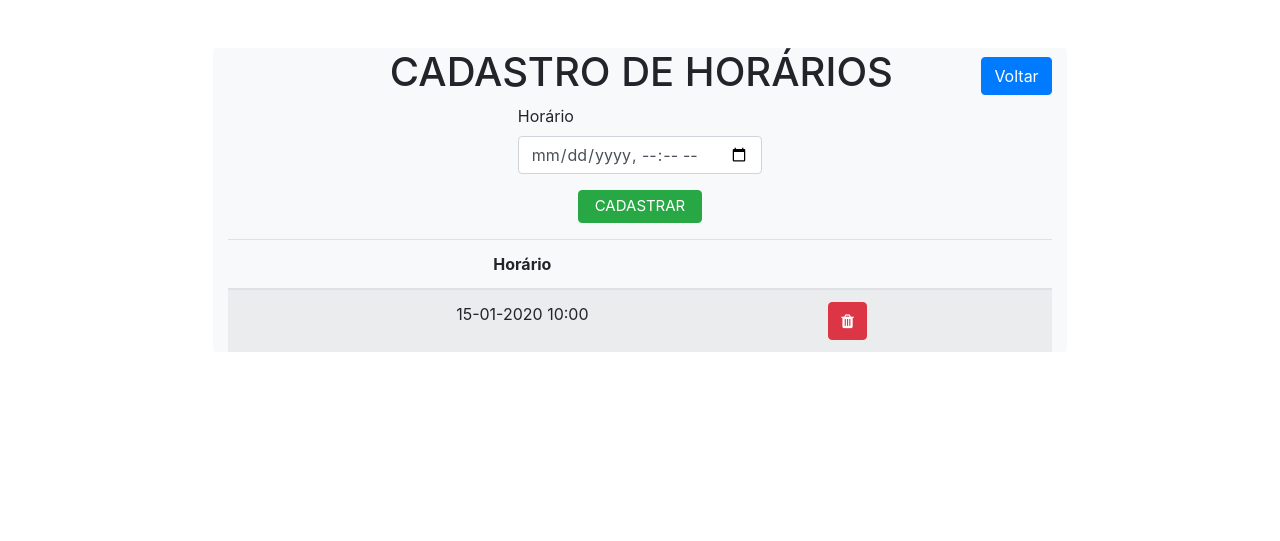
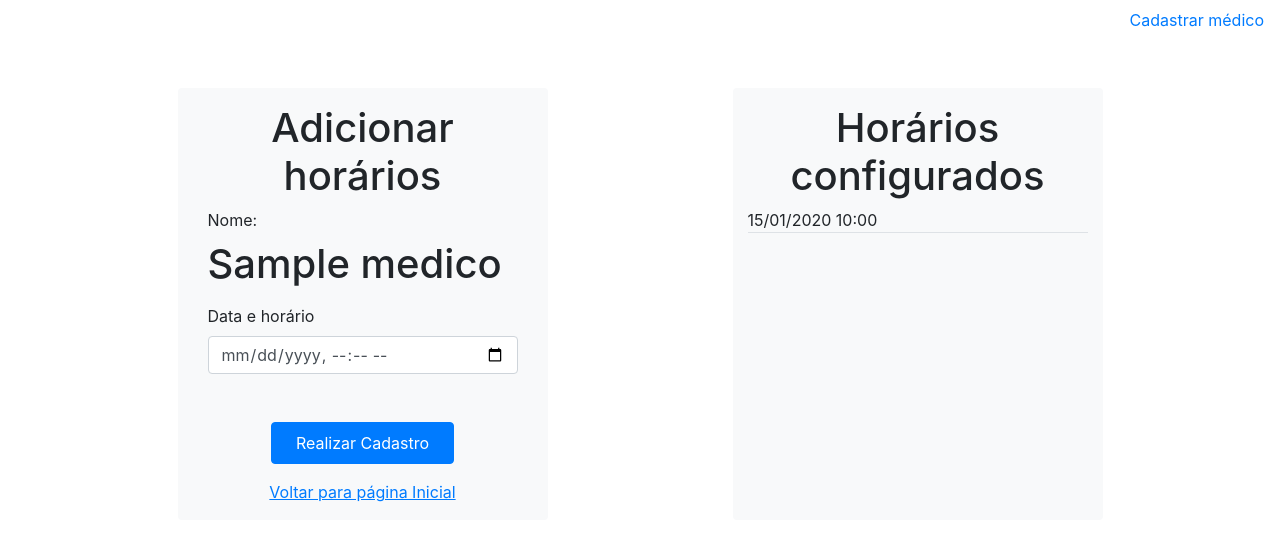
Before and after one commit to JPWALLY2/teste_FacilConsulta, a PHP site: page /cad_hor.php?id=1 in a window 1280 px wide. Shown: the top 541 px of the page. Run offline with PHP 8.4, Linux system fonts and the light colour scheme; tables that the repository leaves empty hold one stand-in row (values such as "Sample post"); a stand-in replaces the project's code that opens the database connection.

Commit message:
Médicos e seus respectivos horários

```diff
--- a/src/controller/horarioController/agendar_hor.php
+++ b/src/controller/horarioController/agendar_hor.php
@@ -20,11 +20,11 @@ $id = filter_input(INPUT_GET, 'id', FILTER_SANITIZE_NUMBER_INT);
 
     if($horario == 0 ){
       //variavel global
-      $_SESSION['msg'] = "<p class='alert-success py-2 text-center font-weight-bold'>Horário agendado com sucesso!</p>";
+      // $_SESSION['msg'] = "<p class='alert-success py-2 text-center font-weight-bold'>Horário agendado com sucesso!</p>";
       $horario_agendado = 1;
     }else{
       //variavel global
-      $_SESSION['msg'] = "<p class='alert-success py-2 text-center font-weight-bold'>Horário liberado para o agendamento</p>";
+      // $_SESSION['msg'] = "<p class='alert-success py-2 text-center font-weight-bold'>Horário liberado para o agendamento</p>";
       $horario_agendado = 0;
     }
 
--- a/src/controller/horarioController/cadastro_hor.php
+++ b/src/controller/horarioController/cadastro_hor.php
@@ -27,14 +27,14 @@ if($cadastrar){
             //se executou com sucesso
             if($insert_hor->execute()){
                 //variavel global
-                $_SESSION['msg'] = "<p class='alert-success py-2 text-center font-weight-bold'>Horário do Médico cadastrado com sucesso!</p>";
+                // $_SESSION['msg'] = "<p class='alert-success py-2 text-center font-weight-bold'>Horário do Médico cadastrado com sucesso!</p>";
                 //redirecionamento
                 header("Location: ../../view/cad_hor.php?id=$id_medicos");
 
 
             }else{
                 //variavel global
-                $_SESSION['msg'] = "<p class='alert-danger py-2 text-center font-weight-bold' >Falha ao Cadastrar o Horário do Médico</p>";
+                // $_SESSION['msg'] = "<p class='alert-danger py-2 text-center font-weight-bold' >Falha ao Cadastrar o Horário do Médico</p>";
                 // //redirecionamento
                 header("Location: ../../view/cad_hor.php");
             }
--- a/src/controller/horarioController/excluir_hor.php
+++ b/src/controller/horarioController/excluir_hor.php
@@ -38,17 +38,17 @@ if(!empty($id)){
 
         if($exclusao->execute()){
             //variavel global
-            $_SESSION['msg'] = "<p class='alert-success py-2 text-center font-weight-bold'>Horario do Médico excluído com sucesso!</p>";
+            // $_SESSION['msg'] = "<p class='alert-success py-2 text-center font-weight-bold'>Horario do Médico excluído com sucesso!</p>";
             //redirecionamento
             header("Location: ../../view/cad_hor.php?id=$idM");
         }
     }else{
-        $_SESSION['msg'] = "<p class='alert-danger py-2 text-center font-weight-bold'>Erro ao excluir, o horário está agendado</p>";
+        // $_SESSION['msg'] = "<p class='alert-danger py-2 text-center font-weight-bold'>Erro ao excluir, o horário está agendado</p>";
         header("Location: ../../view/cad_hor.php?id=$idM");
     }
 
 
 }else{
-	$_SESSION['msg'] = "<p class='alert-danger py-2 text-center font-weight-bold'>É necessário selecionar um horário</p>";
+	// $_SESSION['msg'] = "<p class='alert-danger py-2 text-center font-weight-bold'>É necessário selecionar um horário</p>";
 	header("Location: ../../view/cad_hor.php?id=$idM");
 }
--- a/src/view/alt_med.php
+++ b/src/view/alt_med.php
@@ -37,7 +37,7 @@ $id = filter_input(INPUT_GET, 'id', FILTER_SANITIZE_NUMBER_INT);
     ?>
 <body">
 <nav class="navbar d-flex justify-content-end">
-    <a href="cad_med.php" role="button" class="anav rounded m-1" title="Cadastar Médico">Cadastrar médico</a>
+    <a href="cad_med.php" role="button" class="anav rounded ml-auto" title="Cadastar Médico">Cadastrar médico</a>
     </nav>
 <div class=" div1 container col-lg-4 rounded mt-5">
     <h1 class="h1div1 text-center pt-3">Editar de médico</h1>
--- a/src/view/cad_hor.php
+++ b/src/view/cad_hor.php
@@ -14,30 +14,17 @@ $id = filter_input(INPUT_GET, 'id', FILTER_SANITIZE_NUMBER_INT);
     <link rel="stylesheet" href="https://cdn.jsdelivr.net/npm/bootstrap@4.5.3/dist/css/bootstrap.min.css"
     integrity="sha384-TX8t27EcRE3e/ihU7zmQxVncDAy5uIKz4rEkgIXeMed4M0jlfIDPvg6uqKI2xXr2" crossorigin="anonymous">
     <link rel="stylesheet" href="https://maxcdn.bootstrapcdn.com/font-awesome/4.7.0/css/font-awesome.min.css">
+    <link rel="stylesheet" type="text/css" href="../model/css/style.css" />
     <title>Cadastro de Horários </title>
-    <script
-	src="https://code.jquery.com/jquery-3.3.1.js"
-	integrity="sha256-2Kok7MbOyxpgUVvAk/HJ2jigOSYS2auK4Pfzbm7uH60="
-    crossorigin="anonymous">
-    </script>
 </head>
-<body>
-<div class="container bg-light col-lg-8 rounded mt-5">
-<div class="row">
-    <div class="col-10">
-    <h1 class="text-uppercase text-center" style="margin-left: 145px;">Cadastro de Horários</h1>
-    </div>
-    <div class="col-2 align-self-center d-flex justify-content-end">
-    <a href="index.php" role="button" class="btn btn-primary" title="Voltar">Voltar</a>
-    </div>
-</div>
-    <?php
-    //se a variavel global existir
-     if(isset($_SESSION['msg'])){
-         //exibe a variavel local e destroi
-        echo $_SESSION['msg'];
-        unset($_SESSION['msg']);
-    }
+<?php
+    // //se a variavel global existir
+    //  if(isset($_SESSION['msg'])){
+    //      //exibe a variavel local e destroi
+
+    //     echo $_SESSION['msg'];
+    //     unset($_SESSION['msg']);
+    // }
     //SQL para selecionar o registro
     $result_med = "SELECT * FROM medicos WHERE id=$id";
     //Prepara uma instrução para execução e retorna um objeto de instrução
@@ -52,44 +39,67 @@ $id = filter_input(INPUT_GET, 'id', FILTER_SANITIZE_NUMBER_INT);
     $result_hor = "SELECT * FROM horarios WHERE id_medicos=$id ORDER BY id ASC";
      $resultado_hor = $conn->prepare($result_hor);
      $resultado_hor->execute();
+
     ?>
-    <!-- <form method="POST" action="#"> -->
+<body>
+    <nav class="navbar d-flex justify-content-around">
+        <a href="cad_med.php" role="button" class=" ml-auto anav rounded" title="Cadastar Médico">Cadastrar médico</a>
+    </nav>
+
+<div class="container d-flex">
+<div class="container bg-light col-4 rounded mt-5 bg1">
+<h1 class="h1div1 text-center pt-3">Adicionar horários</h1>
+
     <form method="POST" action="../controller/horarioController/cadastro_hor.php">
-    <div class="container col-4">
+    <div class="container col-12">
 
         <div class="form-group">
+        <label>Nome:</label>
+        <h1 class="h1div1"><?php if(isset($med['nome'])){ echo $med['nome']; } ?></h1>
+        </div>
+        <div class="form-group">
         <input type="hidden" name="id" value="<?php if(isset($med['id'])){ echo $med['id']; } ?>">
-        <label>Horário</label>
-        <input  class="form-control" placeholder="horario" name="horario" type="datetime-local" required>
+        <label>Data e horário</label>
+        <input  class="form-control" name="horario" type="datetime-local" required>
         </div>
     </div>
-        <div class="d-flex justify-content-center">
-        <input class="btn btn-success py-1 px-3 mb-3 text-uppercase" style="font-size: 15px;" type="submit" name="cadastrar" value="Cadastrar">
-        </div>
+    <div class="d-flex justify-content-center mt-5">
+        <input class="b btn btn-primary py-2 px-4" type="submit" name="cadastrar" value="Realizar Cadastro">
+    </div>
+    <div class="text-center mt-3 pb-3">
+    <a href="index.php" class="voltar" role="button" title="Voltar"><u> Voltar para página Inicial</u></a>
+    </div>
+</div>
     </form>
+    <div class="container bg-light col-4 rounded mt-5 bg2">
+    <h1 class="h1div1 text-center pt-3">Horários configurados</h1>
 
-    <table class="table table-striped">
-         <thead>
-         <tr>
-         <th class="text-center">Horário</th>
-         <th></th>
-         </tr>
-         </thead>
+    <table class="table table-sm">
+
          <tbody>
          <?php
          // Busca a linha de um conjunto de resultados
         while ($hor = $resultado_hor->fetch(PDO::FETCH_ASSOC)) {
-                echo ' <tr>';
+                echo ' <div class=" border-bottom d-flex">';
+                //input oculta com o horario_agendado
+                echo '<input type="hidden"  value="'. $hor['horario_agendado'].'">';
                 //cria um objeto DateTime
                 $data = new DateTime($hor['data_horario']);
-                echo '<td scope="row" class="text-center">' . $data->format('d-m-yy H:i') . '</td>';
-                echo "<td><a href='../controller/horarioController/excluir_hor.php?id=".$hor['id'] . "'
-                role='button' class='btn btn-danger' title='Excluir' name='excluir'><i class='fa fa-trash'></i></a></td>";
-                echo '</tr>';
+                echo '<div class=" mr-auto data p-0 btn-data">' . $data->format('d/m/yy H:i') . '</div>';
+                if($hor['horario_agendado'] == 0){
+                    echo "<div class=''>
+                    <a href='../controller/horarioController/excluir_hor.php?id=".$hor['id'] . "'
+                    role='button' class='btn btnExc pt-0 mt-0 pb-0' title='Excluir' name='excluir'>Remover</a></div>";
+
+                }
+                echo '</div>';
         }
         ?>
         </tbody>
         </table>
+    </div>
+
+    </div>
 
 </body>
 </html>
```
Also changed, not shown: src/controller/medicoController/alteracao_med.php (+5 -5 lines), src/controller/medicoController/cadastro_med.php (+5 -5 lines), src/model/css/style.css (+36 -23 lines), src/view/cad_med.php (+6 -6 lines), src/view/index.php (+31 -18 lines).
